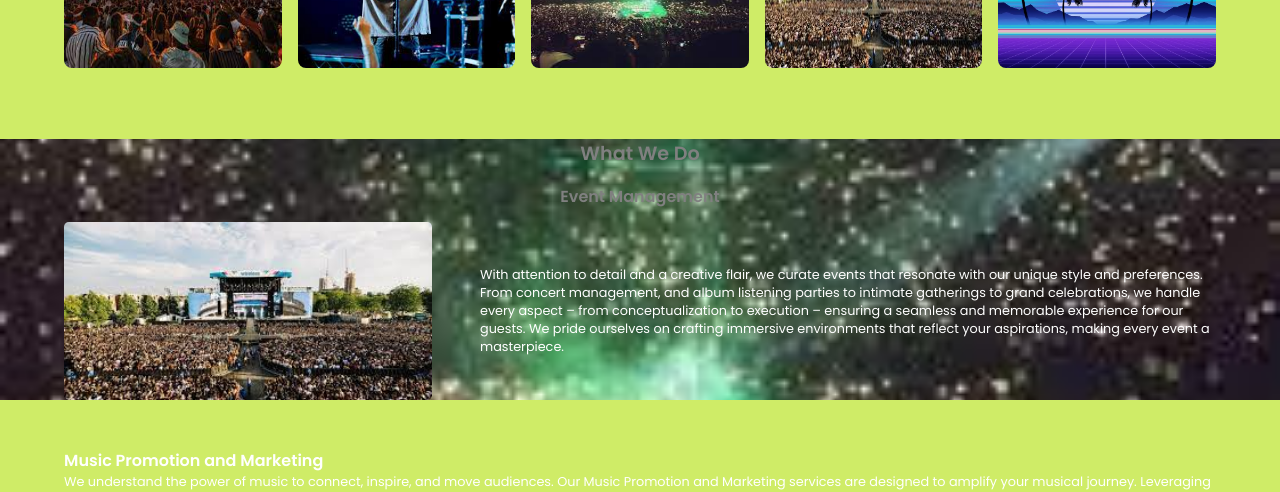
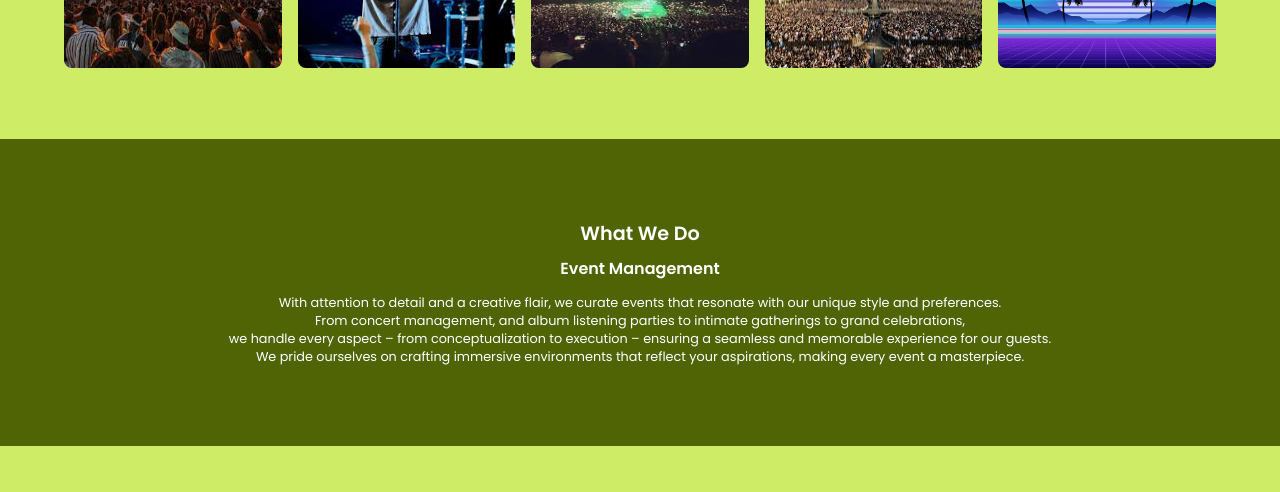
Before and after one commit to TheWiki2306/optimize-web, a React (Create React App) app: page / in a window 1280 px wide. Shown: the part 900-1392 px from the top of the page. Built offline with nearby package versions, Linux system fonts and the light colour scheme.

Commit message:
On branch master

```diff
--- a/src/components/about/about.css
+++ b/src/components/about/about.css
@@ -1,5 +1,8 @@
 .aboutContainer{
-    background: url('../../assets/event_3.jpg') no-repeat center center/cover;
+    /* background: url('../../assets/event_3.jpg') no-repeat center center/cover; */
+    background: var(--color-primary-variant2);
+    padding: 5rem;
+
 }
 
 .abtContainer{
@@ -7,17 +10,18 @@
 }
 
 .abtContainer h3{
-    margin-bottom: 1rem;
+    margin-bottom: 0.5rem;
     text-align: center;
     font-size: 1.2em;
-    color: grey;
+    color: white;
 }
 
 .evt h4{
+    font-size: 1em;
     margin-bottom: 0.8rem;
     /* color: var(--color-primary-variant); */
     /* color: var(--color-white); */
-    color: gray;
+    color: white;
     text-align: center;
 }
 
@@ -27,16 +31,17 @@
     align-items: center;
 }
 
-.evt img{
+/* .evt img{
     width: 40%;
     border-radius: 0.3rem;
-}
+} */
 
-.evt p{
+.evt_container p{
     font-size: 0.8em;
-    width: 80%;
+    /* width: 80%; */
+    width: 100%;
     color: white;
-
+    text-align: center;
 }
 
 @media screen and (max-width: 1024px) {
--- a/src/components/about/about.jsx
+++ b/src/components/about/about.jsx
@@ -1,6 +1,6 @@
 import React from 'react';
 import "./about.css";
-import img_1 from "../../assets/event_4.jpg";
+// import img_1 from "../../assets/event_4.jpg";
 
 
 const About = () => {
@@ -12,11 +12,11 @@ const About = () => {
         <article className='evt'>
           <h4>Event Management</h4>
             <div className='evt_container'>
-              <img src={img_1} alt="" />
+              {/* <img src={img_1} alt="" /> */}
                 <p>With attention to detail and a creative flair, we curate events that resonate with our unique style and preferences.
-                  From concert management, and album listening parties to intimate gatherings to grand celebrations,
-                   we handle every aspect – from conceptualization to execution – ensuring a seamless and memorable experience for our guests.
-                   We pride ourselves on crafting immersive environments that reflect your aspirations, making every event a masterpiece.</p>
+                 <br/> From concert management, and album listening parties to intimate gatherings to grand celebrations,
+                 <br/> we handle every aspect – from conceptualization to execution – ensuring a seamless and memorable experience for our guests.
+                 <br/> We pride ourselves on crafting immersive environments that reflect your aspirations, making every event a masterpiece.</p>
             </div>
         </article>
       </div>
```
